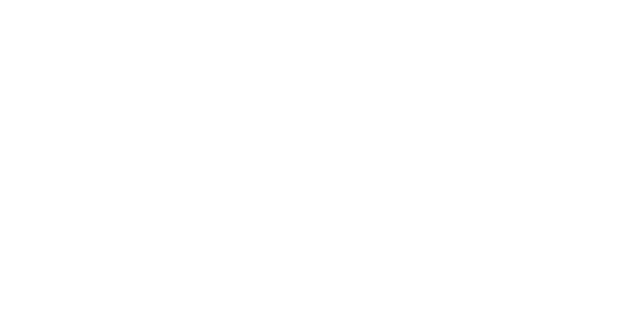
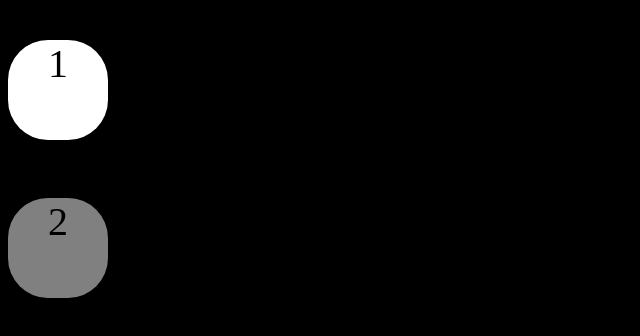
Before and after one commit to w-smith/week2-assessment, a plain HTML site: page index.html in a window 1280 px wide. Shown: the whole page, without its empty margins (0-640 px from the left). Drawn offline with nearby package versions, Linux system fonts and the light colour scheme.

Commit message:
adding racers

```diff
--- a/css/main.css
+++ b/css/main.css
@@ -1,3 +1,28 @@
 body {
 	background: black;
 }
+
+
+
+#racer1 {
+	height: 100px;
+	width: 100px;
+	background: white;
+	border-radius: 40px;
+}
+
+
+#racer2 {
+	height: 100px;
+	width: 100px;
+	background: grey;
+	border-radius: 40px;
+
+}
+
+
+p {
+	font-size: 40px;
+	text-align: center;
+
+}
--- a/index.html
+++ b/index.html
@@ -2,9 +2,24 @@
 <html lang="en">
 <head>
 	<meta charset="UTF-8">
-	<title>Document</title>
+	<title>Racer Game</title>
+	<link rel="stylesheet" href="css/main.css">
 </head>
 <body>
 
+<div id="racer1">
+	<p>1</p>
+</div>
+<br>
+<div id="racer2">
+	<p>2</p>
+</div>
+
+
+<script
+  src="https://code.jquery.com/jquery-3.2.1.min.js"
+  integrity="sha256-hwg4gsxgFZhOsEEamdOYGBf13FyQuiTwlAQgxVSNgt4="
+  crossorigin="anonymous"></script>
+	<script type="text/javascript" src="js/main.js"></script>
 </body>
 </html>
--- a/js/main.js
+++ b/js/main.js
@@ -1 +1,13 @@
 console.log("It's me, ya boii... Javascript");
+
+
+$( "#window" ).keypress(function(e) {
+    if(e.which == 13) {
+        console.log('You pressed enter!');
+}});
+
+
+
+$( "#racer2" ).keyup(function(p) {
+  console.log( "Handler for .keypress() called." );
+});
```
